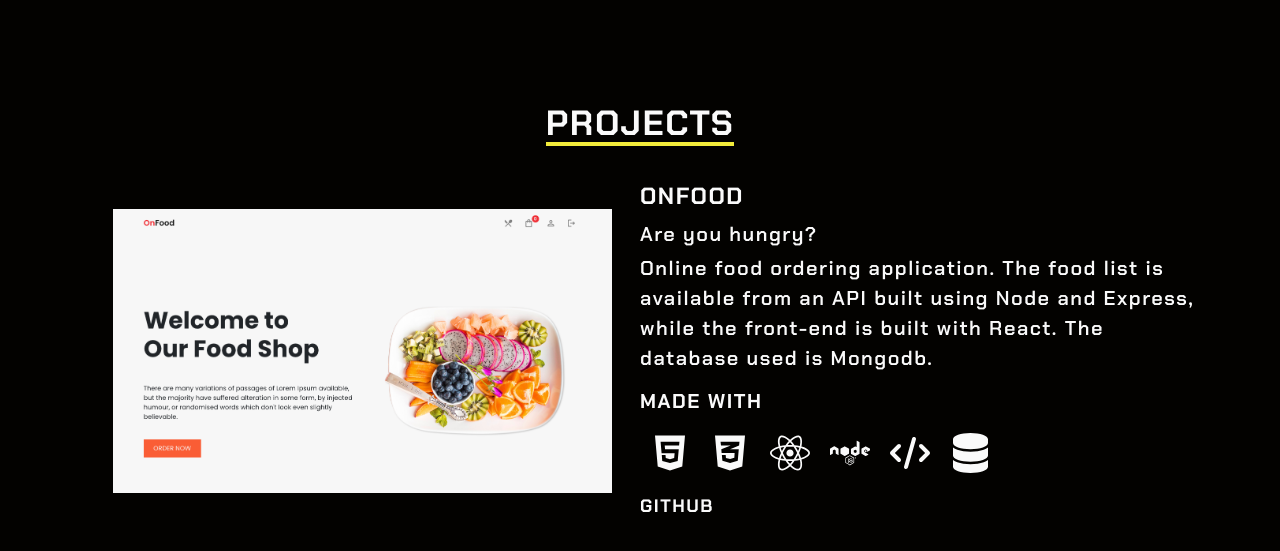
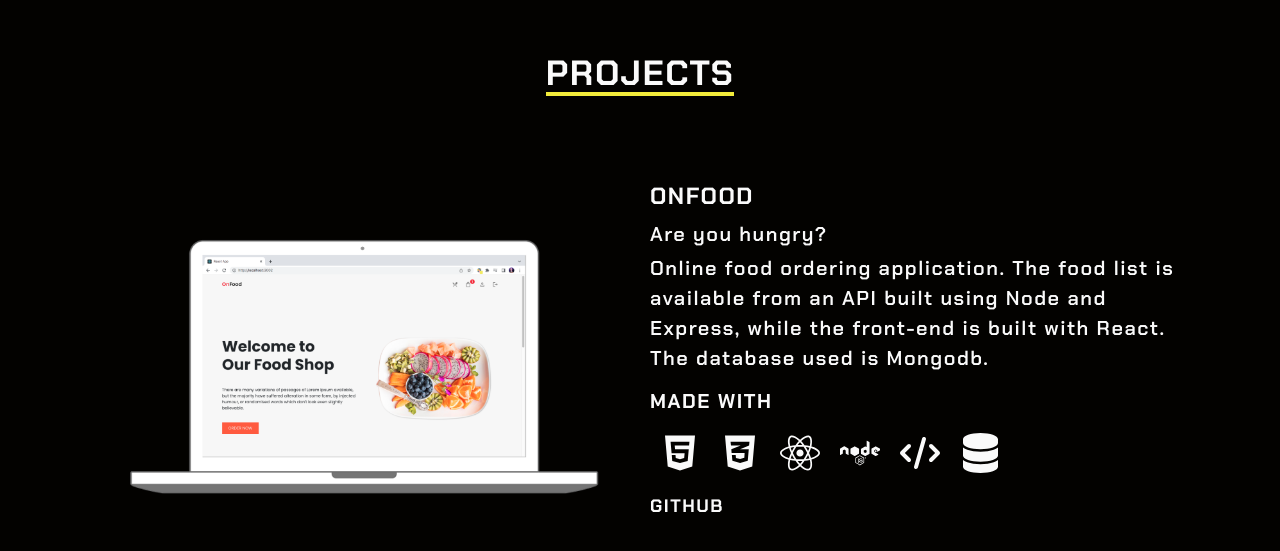
Before and after one commit to hoggir/Portofolio, a React (Create React App) app: page / in a window 1280 px wide. Shown: the part 2489-3040 px from the top of the page. Built offline with nearby package versions, Linux system fonts and the light colour scheme.

Commit message:
add-projects

```diff
--- a/src/component/v2/Project/index.css
+++ b/src/component/v2/Project/index.css
@@ -2,6 +2,11 @@
     flex: 0 0 100%;
     max-width: 100%;
     flex-wrap: nowrap;
+}
+
+.pd-30 {
+    padding-top: 50px;
+    padding-bottom: 50px;
 }
 
 .v2projects-box-display {
@@ -16,6 +21,7 @@
 }
 
 .v2projects-box-left-img {
+    padding: 0 10px;
     height: 100%;
     display: flex;
     align-items: center;
@@ -30,6 +36,7 @@
     flex: 0 0 50%;
     max-width: 50%;
     flex-wrap: nowrap;
+    padding: 0 10px;
 }
 
 .v2projects-box-right-item h3 {
--- a/src/component/v2/Project/index.jsx
+++ b/src/component/v2/Project/index.jsx
@@ -11,7 +11,7 @@ export default function V2project() {
         <div className="about-title">
           <h2>projects</h2>
         </div>
-        <div className="v2projects-box">
+        <div className="pd-30 v2projects-box">
           <div className="v2projects-box-display">
             <div className="v2projects-box-left">
               <div className="v2projects-box-left-img">
@@ -90,7 +90,7 @@ export default function V2project() {
                     </div>
                   </div>
                 </div>
-                <a href="github.com">GITHUB</a>
+                <a href="https://github.com/hoggir/eduwork-studikasus-frontend">GITHUB</a>
               </div>
             </div>
           </div>
```
Also changed, not shown: src/assets/project-1.png.
